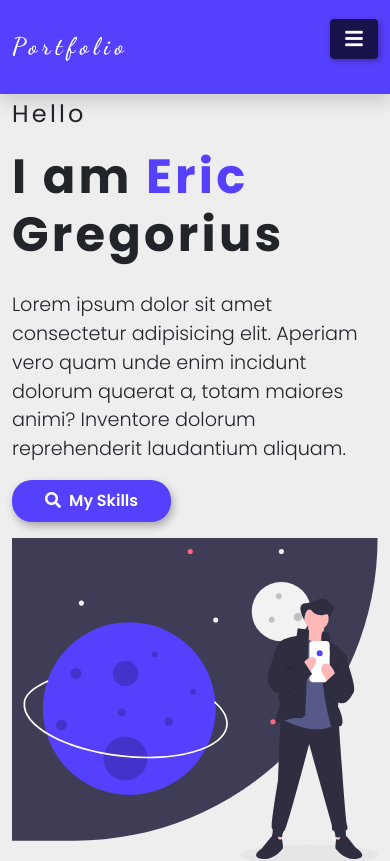
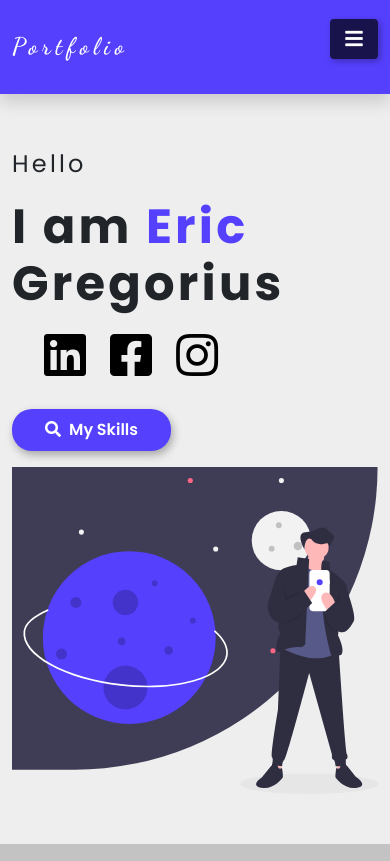
Before and after one commit to gregoriuseric/gregoriuseric.github.io, a plain HTML site: page index.html in a window 390 px wide. Shown: the top 861 px of the page. Drawn offline with nearby package versions, Linux system fonts and the light colour scheme.

Commit message:
ubah social media

```diff
--- a/app.js
+++ b/app.js
@@ -22,7 +22,7 @@ document.addEventListener("DOMContentLoaded", function () {
         items: 2,
       },
       1000: {
-        items: 4,
+        items: 3,
       },
     },
   });
--- a/index.html
+++ b/index.html
@@ -61,11 +61,21 @@
     <section class="d-flex align-items-center" id="home">
       <div class="container">
         <div class="row align-items-center">
-          <div class="col-md-7">
+          <div class="col-md-7 col-sm-12">
             <div class="home-text">
               <p class="home-animate">Hello</p>
               <h2 class="home-animate">I am <span>Eric</span> Gregorius</h2>
-              <p class="home-animate">Lorem ipsum dolor sit amet consectetur adipisicing elit. Aperiam vero quam unde enim incidunt dolorum quaerat a, totam maiores animi? Inventore dolorum reprehenderit laudantium aliquam.</p>
+                <ul class="d-flex gap-4 home-animate">
+                  <li>
+                    <a class="social-icon" href="https://www.linkedin.com/in/eric-gregorius-623649177/" target="_blank"><i class="fab fa-linkedin"></i></a>
+                  </li>
+                  <li>
+                    <a class="social-icon" href="https://www.facebook.com/eric.gregoriusaditya/" target="_blank"><i class="fab fa-facebook-square"></i></a>
+                  </li>
+                  <li>
+                    <a class="social-icon" href="#"><i class="fab fa-instagram"></i></a>
+                  </li>
+                </ul>
               <div class="home-btn home-animate">
                 <a href="#skills" class="btn btn-1"><i class="fas fa-search home-btn-icon"></i>My Skills</a>
               </div>
@@ -86,7 +96,7 @@
             <div class="col-md-5">
               <img class="img-about" src="/image/about1.svg" alt="">
             </div>
-            <div class="col-md-7">
+            <div class="col-md-7 col-sm-10">
               <div class="about-header">
                 <h2 class="about-animate">About <span>Me</span></h2>
               </div>
--- a/style.scss
+++ b/style.scss
@@ -34,6 +34,18 @@ img {
   padding-top: 5rem;
 }
 
+// ICON STYLE
+.social-icon {
+  font-size: 3rem;
+  color: black;
+  transition: all 0.3 ease;
+}
+
+.social-icon:hover {
+  color: var(--primary-color);
+}
+
+// BUTTON STYLE
 .btn-1 {
   background-color: var(--primary-color);
   padding: 0.5rem 2rem;
@@ -179,7 +191,7 @@ img {
   }
 
   .img-about {
-    max-width: 600px;
+    max-width: 500px;
     width: 100%;
   }
 
@@ -351,8 +363,8 @@ img {
   }
 }
 
-@media (max-width: 576px) {
-  #home p:nth-child(1) {
-    padding-top: 6rem;
-  }
-}
+// @media (max-width: 576px) {
+//   #home p:nth-child(1) {
+//     padding-top: 1rem;
+//   }
+// }
```
Also changed, not shown: css/style.css, 1 other file.
